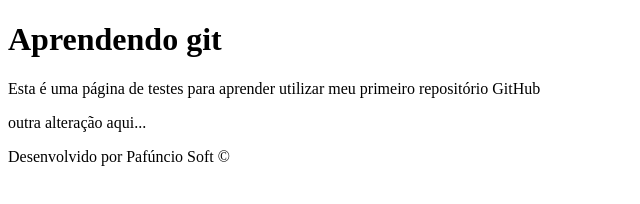
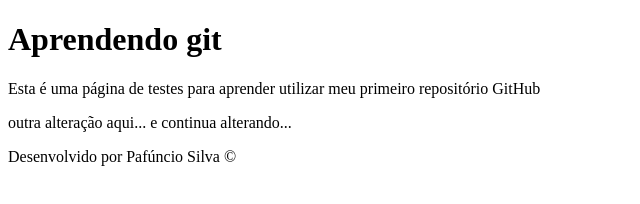
Before and after one commit to pskemellyn/RepositorioTeste, a plain HTML site: page index.html in a window 1280 px wide. Shown: the whole page, without its empty margins (0-640 px from the left). Drawn offline with Linux system fonts and the light colour scheme.

Commit message:
adicionei alterção

```diff
--- a/index.html
+++ b/index.html
@@ -6,26 +6,20 @@
     <meta name="viewport" content="width=device-width, initial-scale=1.0">
     <title>Aprendendo Git</title>
 </head>
-
 <body>
-
 
     <header>
         <h1>Aprendendo git</h1>
     </header>
 
-
     <p>
         Esta é uma página de testes para aprender utilizar meu primeiro repositório GitHub
     </p>
 
-    <p>outra alteração aqui...</p>
-
-
-
+    <p>outra alteração aqui... e continua alterando...</p>
 
     <footer>
-        Desenvolvido por Pafúncio Soft &copy;
+        Desenvolvido por Pafúncio Silva &copy;
     </footer>
 
 
```
